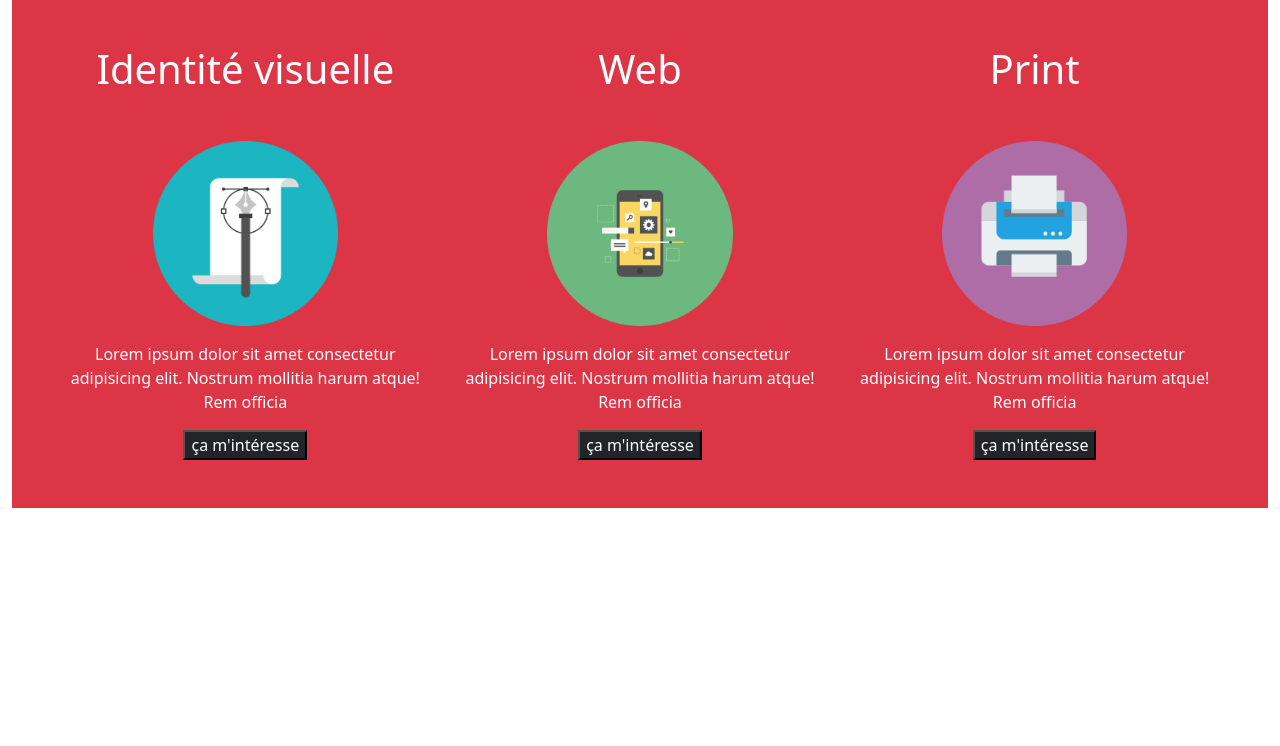
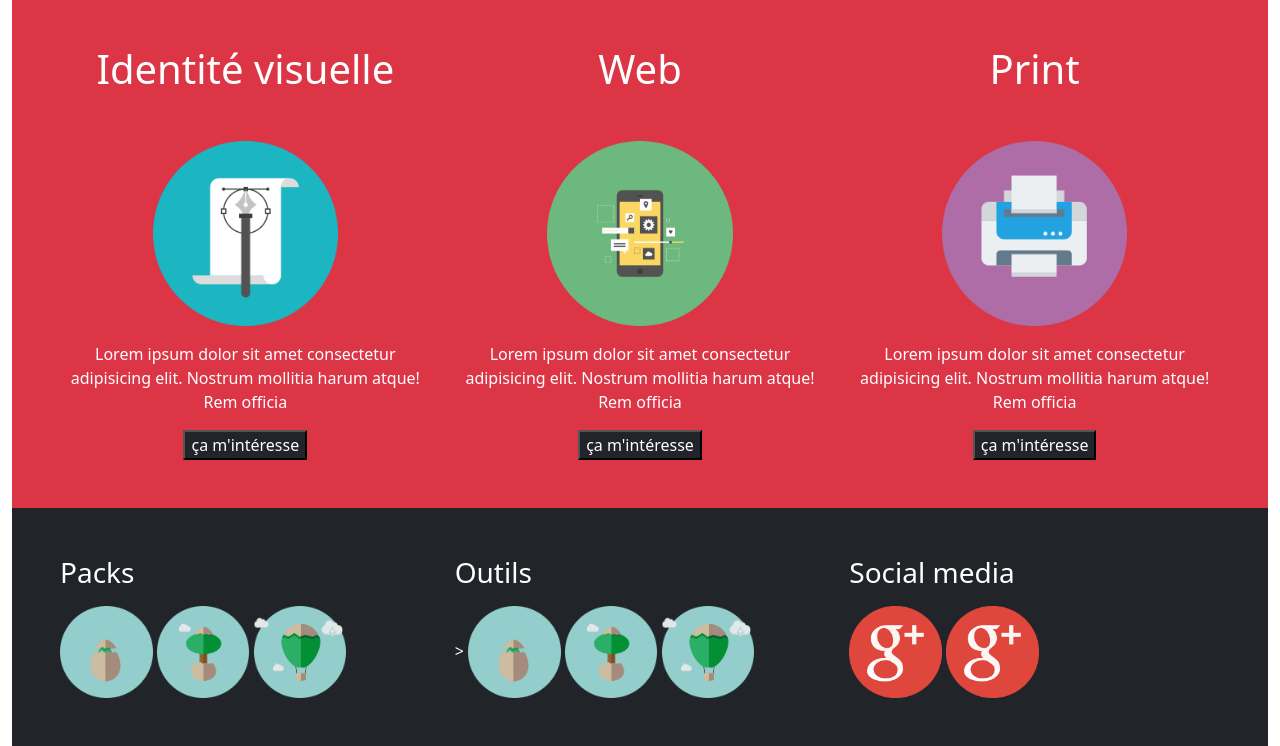
Before and after one commit to Jonathan-HL/Youcommunik-bootstrap, a website: page index.html in a window 1280 px wide. Shown: the part 2250-2996 px from the top of the page. Before the commit the page ends 2758 px from the top, so only its background shows below. Drawn offline with nearby package versions, Linux system fonts and the light colour scheme.

Commit message:
Fin Footer

```diff
--- a/index.html
+++ b/index.html
@@ -134,7 +134,31 @@
           <button class="bg-dark text-white">ça m'intéresse</button>
       </div>
   </div>
+  </section>
   <!-- Fin Section 3 -->
+  <!-- Debut Footer -->
+  <footer class="bg-dark">
+    <div class="row p-5 text-white">
+      <div class="col-4">
+        <h3 class="mb-3">Packs</h3>
+            <img src="./public/img/icon-eclosion.png" class="w-25"  alt="icon-eclosion">
+            <img src="./public/img/icon-evolution.png" class="w-25"  alt="icon-evolution">
+            <img src="./public/img/icon-envole.png" class="w-25"  alt="icon-envole">
+        </div>
+        <div class="col-4">
+          <h3 class="mb-3">Outils</h3>>
+              <img src="./public/img/icon-eclosion.png" class="w-25"  alt="icon-eclosion">
+              <img src="./public/img/icon-evolution.png" class="w-25"  alt="icon-evolution">
+              <img src="./public/img/icon-envole.png" class="w-25"  alt="icon-envole">
+          </div>
+          <div class="col-4">
+            <h3 class="mb-3">Social media</h3>
+            <img src="./public/img/google-plus.png" class="w-25"   alt="google-plus">
+            <img src="./public/img/google-plus.png" class="w-25"  alt="google-plus">
+            </div>
+
+    </div>
+  </footer>
     <script src="./node_modules/bootstrap/dist/js/bootstrap.js"></script>
     <script src="./node_modules/@popperjs/core/dist/umd/popper.js"></script>
 </body>
```
